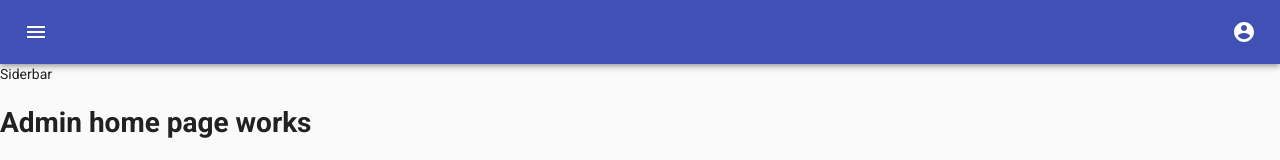
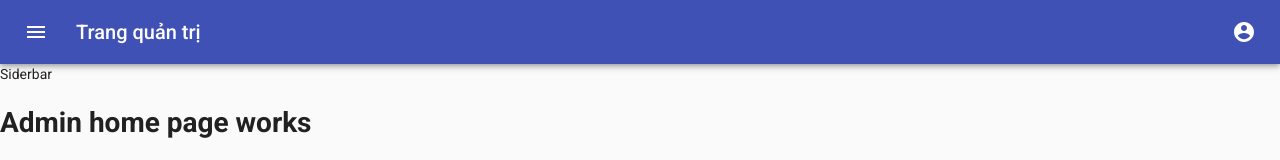
Before and after one commit to vanbui93/108-training-redux-saga, a React (Create React App) app: page / in a window 1280 px wide. Shown: the top 160 px of the page. Built offline with nearby package versions, Linux system fonts and the light colour scheme.

Commit message:
153 [MATERIAL-UI] Header -> get props name(...remainProps)

```diff
--- a/src/commons/Layout/AdminLayoutRoute/index.js
+++ b/src/commons/Layout/AdminLayoutRoute/index.js
@@ -10,14 +10,23 @@ class AdminLayoutRoute extends Component {
       //render là props của route
       //render là kết xuất component inline nội tuyến: render={() => <div>Home</div>}
       //mà ko phải truyền vào dạng:  component={Dashboard}
-      <Route {...remainProps} render={(routeProps) => <Dashboard><YourComponent {...routeProps} /></Dashboard>} />
+
+      //remainProps bao gồm tất cả các props trừ component
+      <Route {...remainProps} render={(routeProps) => {
+        return (
+          <Dashboard {...remainProps}>
+            <YourComponent {...routeProps} />
+          </Dashboard>
+        )
+      }}
+      />
     )
   }
 }
 
 AdminLayoutRoute.propTypes = {
   path: PropTypes.string,
-  component: PropTypes.oneOfType([PropTypes.object,PropTypes.func]),
+  component: PropTypes.oneOfType([PropTypes.object, PropTypes.func]),
   exact: PropTypes.bool,
   name: PropTypes.string,
 };
--- a/src/components/Dashboard/Header/index.js
+++ b/src/components/Dashboard/Header/index.js
@@ -58,6 +58,7 @@ class Header extends Component {
   };
 
   render() {
+    //name lấy từ props tromg Dashboard
     const { classes, name } = this.props;
     return (
       <div className={classes.grow}>
--- a/src/components/Dashboard/index.js
+++ b/src/components/Dashboard/index.js
@@ -9,10 +9,11 @@ class Dashboard extends Component {
   render() {
     //children nhận tất cả props của route
     //(ở đây lấy props từ App(route) -> AdminLayoutRoute (routeProps)
-    const { children, classes } = this.props;
+    //props name lấy từ AdminLayoutRoute(remainProps), sau đó truyền vào cho header
+    const { children, classes, name } = this.props;
     return (
       <div className={classes.dashboard}>
-        <Header/>
+        <Header name={name}/>
         <Sidebar/>
         {children}
       </div>
@@ -23,6 +24,7 @@ class Dashboard extends Component {
 Dashboard.propTypes = {
   children: PropTypes.object,
   classes: PropTypes.object,
+  name: PropTypes.string,
 };
 
 export default withStyles(styles)(Dashboard);
```
